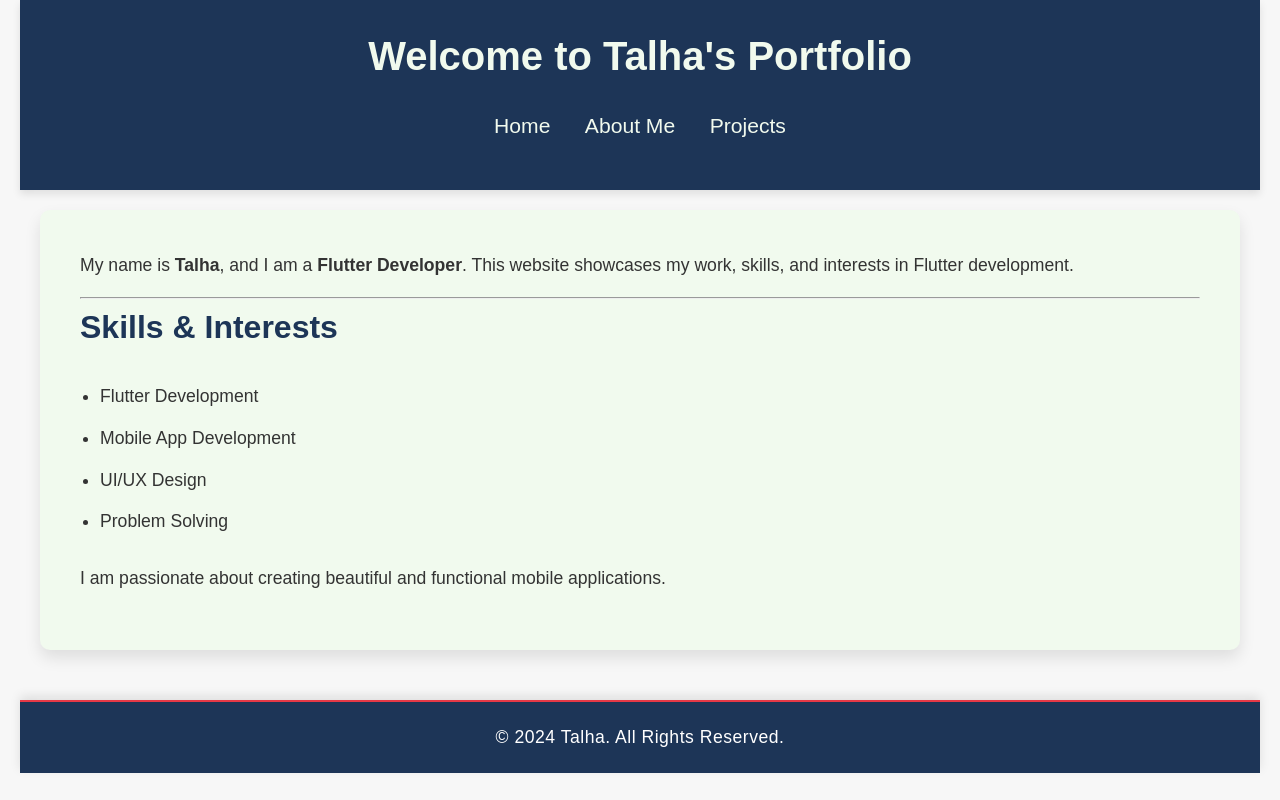
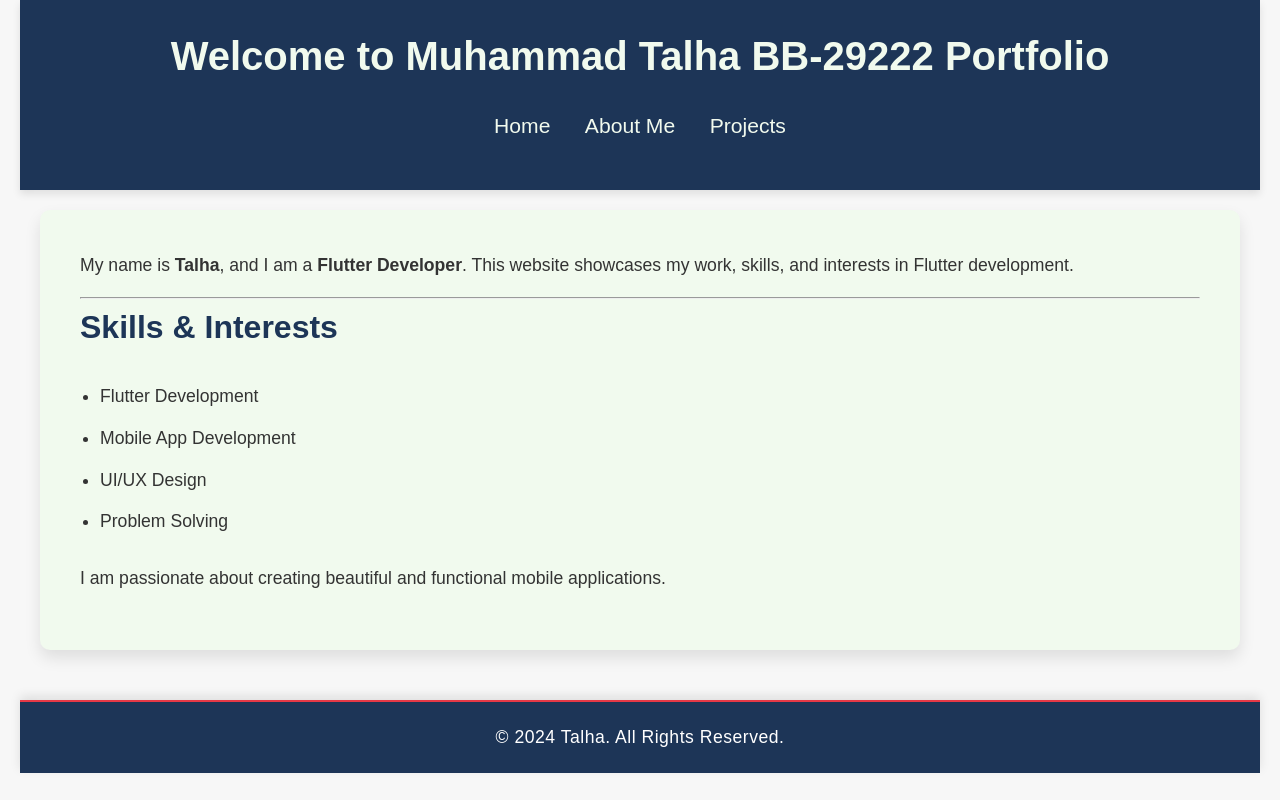
Before and after one commit to talha925/web-eng-assign, a plain HTML site: page index.html in a window 1280 px wide. Drawn offline with Linux system fonts and the light colour scheme.

Commit message:
Update index.html

```diff
--- a/index.html
+++ b/index.html
@@ -8,7 +8,7 @@
 </head>
 <body>
     <header>
-        <h1>Welcome to Talha's Portfolio</h1>
+        <h1>Welcome to Muhammad Talha BB-29222 Portfolio</h1>
         <nav>
             <ul>
                 <li><a href="index.html">Home</a></li>
```
